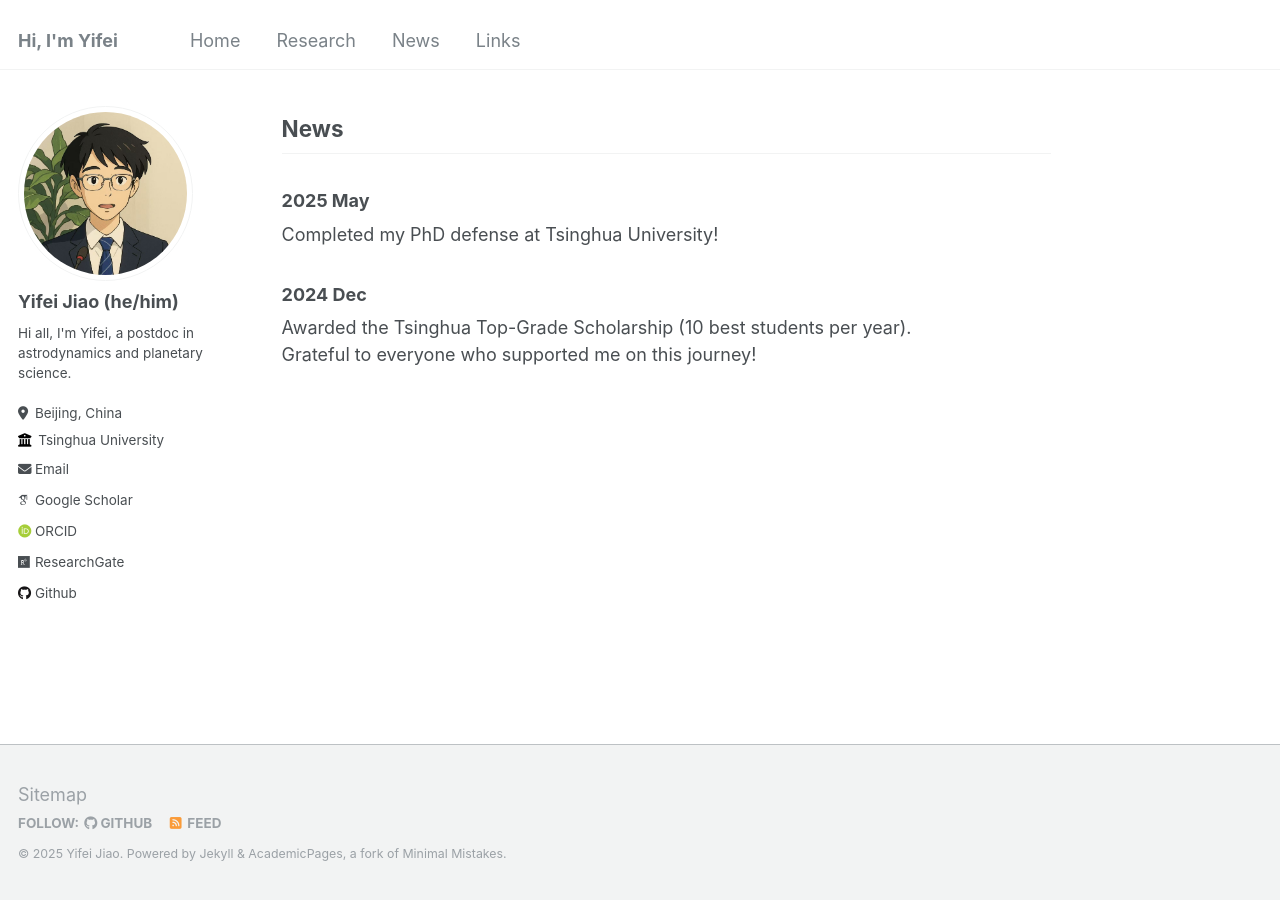
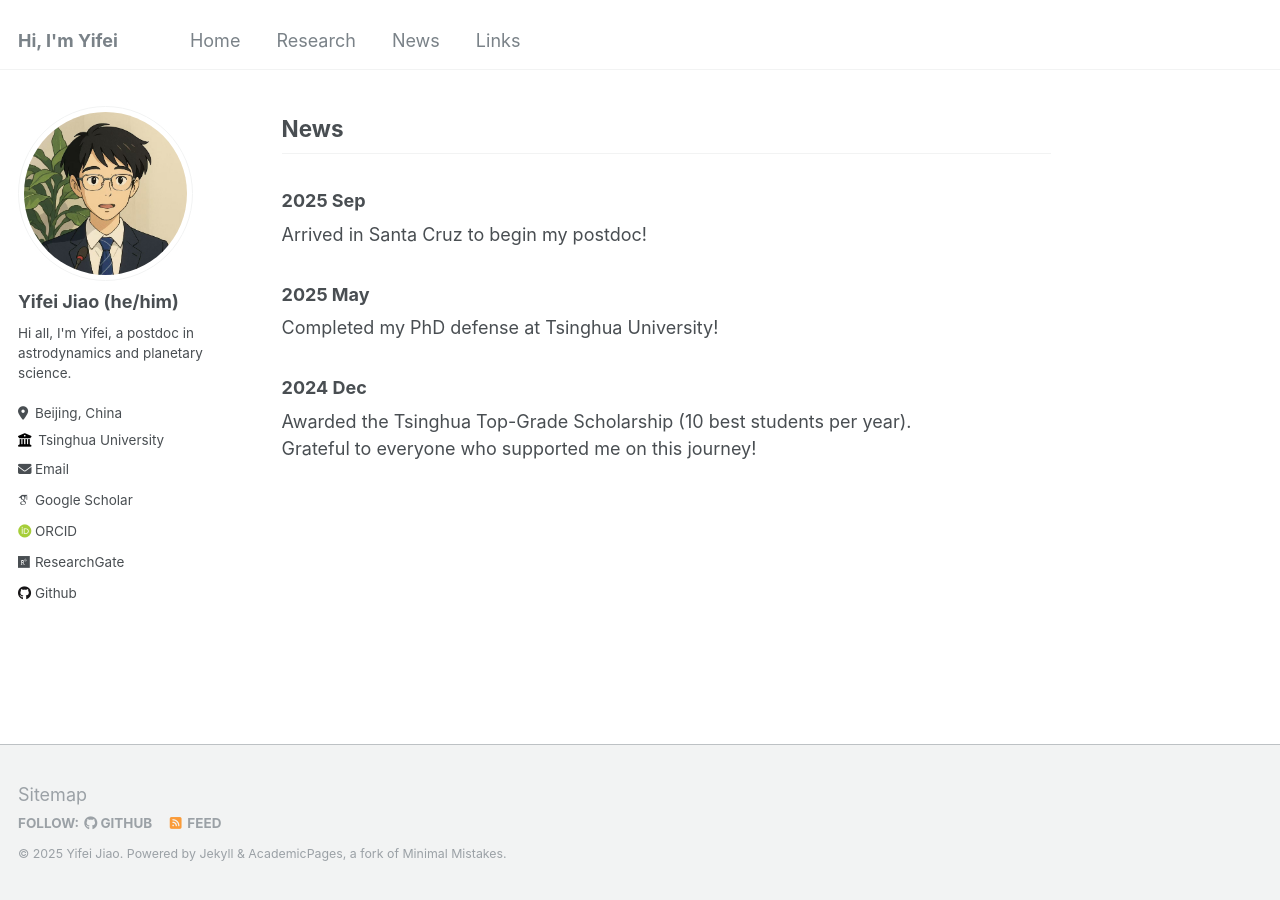
Before and after one commit to jiaoyf-thu/jiaoyf-thu.github.io, a Jekyll site: the page built from _pages/news.md, in a window 1280 px wide. Built offline with Jekyll 4.4.1, drawn with Linux system fonts in a browser that asks for light colours; some web fonts are replaced.

Commit message:
Update news.md

```diff
--- a/_pages/news.md
+++ b/_pages/news.md
@@ -5,6 +5,12 @@ author_profile: true
 ---
 
 ## News
+
+### 2025 Sep
+
+<p align="justify">
+Arrived in Santa Cruz to begin my postdoc!
+</p>
 
 ### 2025 May
 
```
